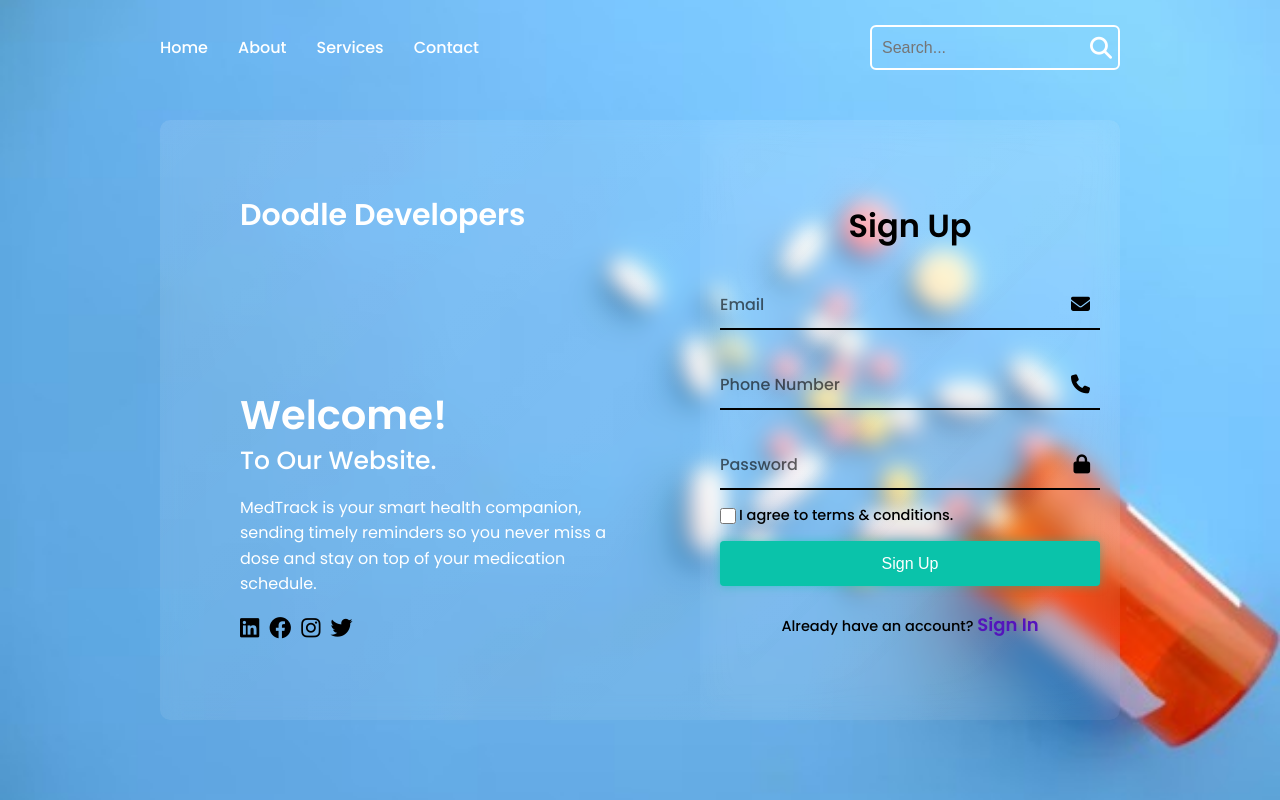
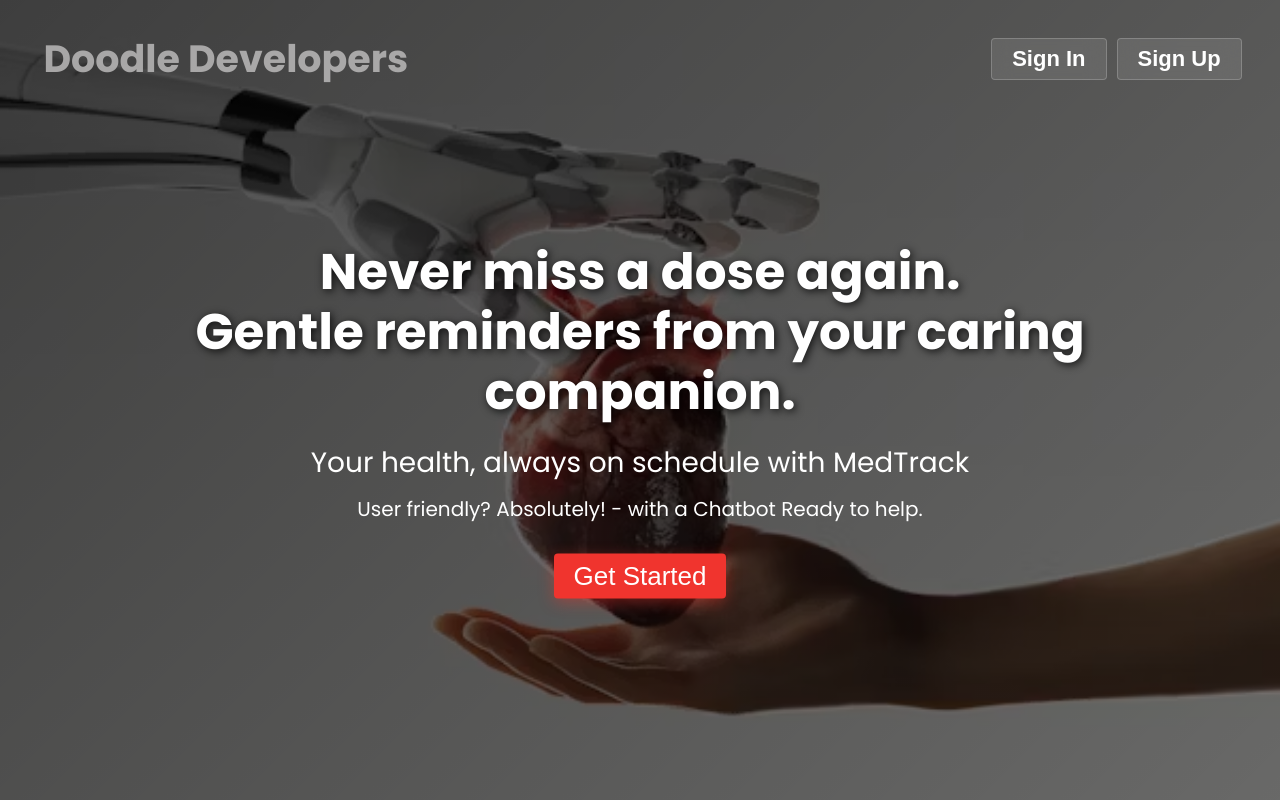
Before and after one commit to Khushii-04/Medtrack, a React (Vite) app in the folder Frontend/: page / in a window 1280 px wide. Shown: the top 800 px of the page. Built offline with nearby package versions, Linux system fonts and the light colour scheme.

Commit message:
Correction in Signin Page

```diff
--- a/Frontend/src/App.jsx
+++ b/Frontend/src/App.jsx
@@ -10,9 +10,10 @@ function App() {
   return (
     <BrowserRouter>
       <Routes>
-        <Route path="/" element={<Signin />} />
+        {/* <Route path="/home" element={<Homepage />} /> */}
+        <Route path="/signin" element={<Signin />} />
         <Route path="/signup" element={<Signup />} />
-        <Route path="/home" element={<Homepage />} />
+        <Route path="/" element={<Homepage />} />
         <Route path="/about" element={<AboutUs />} />
         <Route path="/dashboard" element={<MedicationDashboard />} />
         <Route path="/edit-medicine" element={<EditMedicine />} />
--- a/Frontend/src/Dashboard.jsx
+++ b/Frontend/src/Dashboard.jsx
@@ -95,7 +95,7 @@ const MedicationDashboard = () => {
   const handleLogout = () => {
     localStorage.removeItem('token');
     localStorage.removeItem('userId');
-    navigate('/');
+    navigate('/signin');
   };
 
   const toggleTheme = () => {
--- a/Frontend/src/Homepage.jsx
+++ b/Frontend/src/Homepage.jsx
@@ -229,7 +229,7 @@ const Homepage = () => {
               }}
               onMouseEnter={() => setHoveredButton('signin')}
               onMouseLeave={() => setHoveredButton(null)}
-              onClick={() => handleNavigation('/')}
+              onClick={() => handleNavigation('/signin')}
             >
               <b>Sign In</b>
             </button>
@@ -263,7 +263,7 @@ const Homepage = () => {
             }}
             onMouseEnter={() => setStartBtnHovered(true)}
             onMouseLeave={() => setStartBtnHovered(false)}
-            onClick={() => handleNavigation('/')}
+            onClick={() => handleNavigation('/signin')}
           >
             Get Started
           </button>
--- a/Frontend/src/Signin.jsx
+++ b/Frontend/src/Signin.jsx
@@ -1,43 +1,34 @@
 import React, { useState } from 'react';
 import { useNavigate } from 'react-router-dom';
-import './Signup.css';
+import './Signin.css';
 import signinBg from './assets/images/background.jpg'
 import axios from 'axios';
 
-const Signup = () => {
+const Signin = () => {
   const navigate = useNavigate();
-  const [name, setName] = useState('');
   const [email, setEmail] = useState('');
-  const [phone, setPhone] = useState('');
   const [password, setPassword] = useState('');
-  const [agreeTerms, setAgreeTerms] = useState(false);
+  const [rememberMe, setRememberMe] = useState(false);
   const [searchQuery, setSearchQuery] = useState('');
   const [sidebarOpen, setSidebarOpen] = useState(false);
 
   const handleSubmit = async (e) => {
     e.preventDefault();
 
-    if (!agreeTerms) {
-      alert('Please agree to terms and conditions');
-      return;
-    }
-
     try {
-      const response = await axios.post('http://localhost:5000/api/auth/signup', {
-        name,
+      const response = await axios.post('http://localhost:8080/api/auth/login', {
         email,
-        phone,
         password
       });
 
-    // Store token in localStorage
+      // Store token in localStorage
       localStorage.setItem('token', response.data.token);
       localStorage.setItem('userId', response.data.userId);
 
-    // Navigate to dashboard
+      // Navigate to dashboard
       navigate('/dashboard');
     } catch (error) {
-      alert(error.response?.data?.message || 'Signup failed. Please try again.');
+      alert(error.response?.data?.message || 'Login failed. Please try again.');
     }
   };
 
@@ -55,7 +46,7 @@ const Signup = () => {
   };
 
   const handleNavigation = (item) => {
-    if (item === 'Home') navigate('/home');
+    if (item === 'Home') navigate('/');
     if (item === 'About') navigate('/about');
     if (item === 'Services') navigate('/home#features');
     if (item === 'Contact') navigate('/home#contact');
@@ -364,9 +355,7 @@ const Signup = () => {
   const [hoveredLink, setHoveredLink] = useState(null);
   const [hoveredSocial, setHoveredSocial] = useState(null);
   const [hoveredSidebarLink, setHoveredSidebarLink] = useState(null);
-  const [nameFocused, setnameFocused] = useState(false);
   const [emailFocused, setEmailFocused] = useState(false);
-  const [phoneFocused, setPhoneFocused] = useState(false);
   const [passwordFocused, setPasswordFocused] = useState(false);
 
   return (
@@ -402,7 +391,7 @@ const Signup = () => {
       </div>
 
       {/* Header */}
-      <header style={styles.header} className="signup-header">
+      <header style={styles.header} className="signin-header">
         {/* Hamburger Menu */}
         <button
           style={styles.hamburger}
@@ -423,7 +412,7 @@ const Signup = () => {
           }}></span>
         </button>
 
-        <nav style={styles.navbar} className="signup-navbar">
+        <nav style={styles.navbar} className="signin-navbar">
           {['Home', 'About', 'Services', 'Contact'].map((item, idx) => (
             <a
               key={idx}
@@ -441,7 +430,7 @@ const Signup = () => {
           ))}
         </nav>
 
-        <div style={styles.searchBar} className="signup-search-bar">
+        <div style={styles.searchBar} className="signin-search-bar">
           <input
             type="text"
             placeholder="Search..."
@@ -462,14 +451,14 @@ const Signup = () => {
       <div style={styles.background}></div>
 
       {/* Container */}
-      <div style={styles.container} className="signup-container">
-        <div style={styles.content} className="signup-content">
+      <div style={styles.container} className="signin-container">
+        <div style={styles.content} className="signin-content">
           <h2 style={styles.logo}>Doodle Developers</h2>
 
           <div style={{ marginTop: '20px' }}>
             <h2 style={styles.mainHeading}>
-              Welcome! <br />
-              <span style={styles.subHeading}>To Our Website.</span>
+              Welcome Back! <br />
+              <span style={styles.subHeading}>Sign In to Continue.</span>
             </h2>
 
             <p style={styles.description}>
@@ -502,15 +491,13 @@ const Signup = () => {
           </div>
         </div>
 
-        {/* Sign Up Form */}
-        <div style={styles.logregBox} className="signup-logreg-box">
-          <div style={styles.formBox} className="signup-form-box">
-            <h2 style={styles.formHeading} className="signup-form-heading">Sign Up</h2>
-
-
+        {/* Sign In Form */}
+        <div style={styles.logregBox} className="signin-logreg-box">
+          <div style={styles.formBox} className="signin-form-box">
+            <h2 style={styles.formHeading} className="signin-form-heading">Sign In</h2>
 
             {/* Email Input */}
-            <div style={styles.inputBox} className="signup-input-box">
+            <div style={styles.inputBox} className="signin-input-box">
               <span style={styles.icon}>
                 <i className="fa-solid fa-envelope"></i>
               </span>
@@ -533,32 +520,8 @@ const Signup = () => {
               </label>
             </div>
 
-            {/* Phone Number Input */}
-            <div style={styles.inputBox} className="signup-input-box">
-              <span style={styles.icon}>
-                <i className="fa-solid fa-phone"></i>
-              </span>
-              <input
-                type="tel"
-                required
-                value={phone}
-                onChange={(e) => setPhone(e.target.value)}
-                onFocus={() => setPhoneFocused(true)}
-                onBlur={() => setPhoneFocused(false)}
-                style={styles.input}
-              />
-              <label
-                style={{
-                  ...styles.label,
-                  ...(phoneFocused || phone ? styles.labelFocused : {}),
-                }}
-              >
-                Phone Number
-              </label>
-            </div>
-
             {/* Password Input */}
-            <div style={styles.inputBox} className="signup-input-box">
+            <div style={styles.inputBox} className="signin-input-box">
               <span style={styles.icon}>
                 <i className="fa-solid fa-lock"></i>
               </span>
@@ -581,40 +544,48 @@ const Signup = () => {
               </label>
             </div>
 
-            {/* Terms & Conditions */}
+            {/* Remember Me & Forgot Password */}
             <div style={styles.rememberForgot}>
               <label style={{ display: 'flex', alignItems: 'center', cursor: 'pointer' }}>
                 <input
                   type="checkbox"
-                  checked={agreeTerms}
-                  onChange={(e) => setAgreeTerms(e.target.checked)}
+                  checked={rememberMe}
+                  onChange={(e) => setRememberMe(e.target.checked)}
                   style={styles.checkbox}
                 />
-                I agree to terms & conditions.
+                Remember me
               </label>
+              <a
+                href="#"
+                style={styles.link}
+                onMouseEnter={(e) => e.target.style.textDecoration = 'underline'}
+                onMouseLeave={(e) => e.target.style.textDecoration = 'none'}
+              >
+                Forgot Password?
+              </a>
             </div>
 
-            {/* Sign Up Button */}
+            {/* Sign In Button */}
             <button
               onClick={handleSubmit}
               style={styles.btn}
               onMouseEnter={(e) => e.target.style.opacity = '0.9'}
               onMouseLeave={(e) => e.target.style.opacity = '1'}
             >
-              Sign Up
+              Sign In
             </button>
 
-            {/* Sign In Link */}
+            {/* Sign Up Link */}
             <div style={styles.loginLink}>
               <p>
-                Already have an account?{' '}
+                Don't have an account?{' '}
                 <a
-                  onClick={() => navigate('/')}
+                  onClick={() => navigate('/signup')}
                   style={styles.registerLink}
                   onMouseEnter={(e) => e.target.style.textDecoration = 'underline'}
                   onMouseLeave={(e) => e.target.style.textDecoration = 'none'}
                 >
-                  Sign In
+                  Sign Up
                 </a>
               </p>
             </div>
@@ -625,4 +596,4 @@ const Signup = () => {
   );
 };
 
-export default Signup;
+export default Signin;
--- a/Frontend/src/Signup.jsx
+++ b/Frontend/src/Signup.jsx
@@ -55,7 +55,7 @@ const Signup = () => {
   };
 
   const handleNavigation = (item) => {
-    if (item === 'Home') navigate('/home');
+    if (item === 'Home') navigate('/');
     if (item === 'About') navigate('/about');
     if (item === 'Services') navigate('/home#features');
     if (item === 'Contact') navigate('/home#contact');
@@ -631,7 +631,7 @@ const Signup = () => {
               <p>
                 Already have an account?{' '}
                 <a
-                  onClick={() => navigate('/')}
+                  onClick={() => navigate('/signin')}
                   style={styles.registerLink}
                   onMouseEnter={(e) => e.target.style.textDecoration = 'underline'}
                   onMouseLeave={(e) => e.target.style.textDecoration = 'none'}
```
